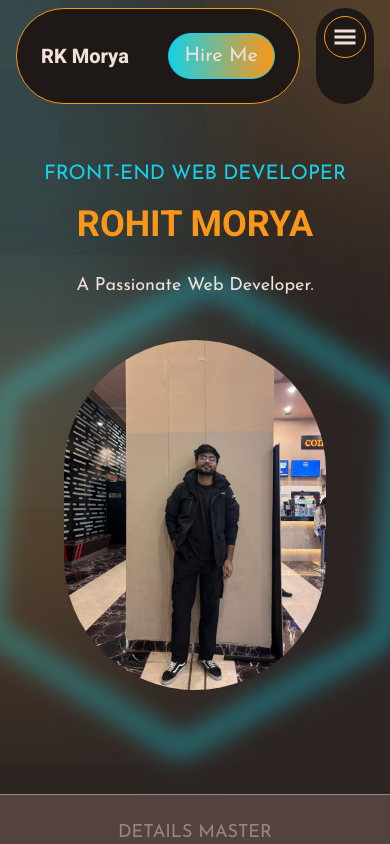
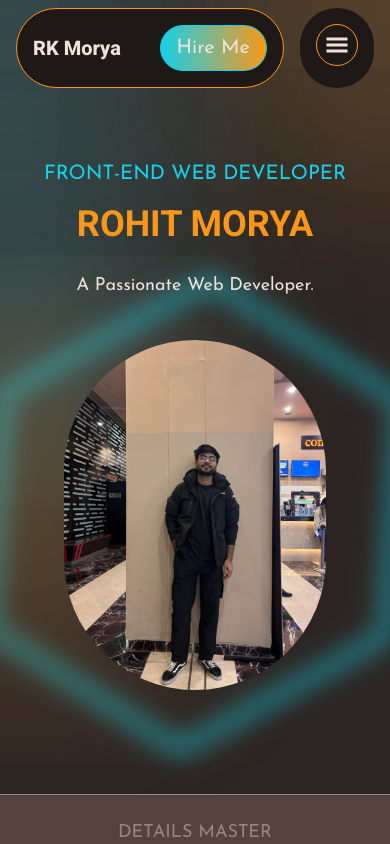
Before and after one commit to Rohit6375/Rohit-Portfolio, a React (Vite) app: page / in a window 390 px wide. Shown: the top 844 px of the page. Built offline with nearby package versions, Linux system fonts and the light colour scheme.

Commit message:
checking

```diff
--- a/src/components/navbar/NavbarMain.jsx
+++ b/src/components/navbar/NavbarMain.jsx
@@ -11,7 +11,7 @@ const NavbarMain = () => {
     }
   return (
    <nav className='max-w-[1300px] mx-auto px-4 w-full fixed left-[50%] -translate-x-[50%] z-20 flex gap-4 mt-2 '>
-  <div className='flex justify-between w-full max-w-[1200px] mx-auto bg-black items-center p-6 rounded-r-full rounded-l-full border-[0.5px] border-orange'>
+  <div className='flex justify-between w-full max-w-[1200px] mx-auto bg-black items-center p-4 rounded-r-full rounded-l-full border-[0.5px] border-orange'>
 
          <NavbarLogo/>
             <div className={`${menuOpen? "sm:block " : "sm:hidden"}    lg:block` }>
@@ -20,7 +20,7 @@ const NavbarMain = () => {
 
         <NavbarBtn/>
         </div>
-        <div className='flex lg:hidden sm:block p-2 bg-black items-center justify-center rounded-full border-[0.5x] border-orange'>
+        <div className='flex lg:hidden sm:block p-4 bg-black items-center justify-center rounded-full border-[0.5x] border-orange'>
             <button className='text-2xl p-2 border border-orange rounded-full text-white' onClick={toggleMenu}><GiHamburgerMenu /></button>
 
         </div>
```
